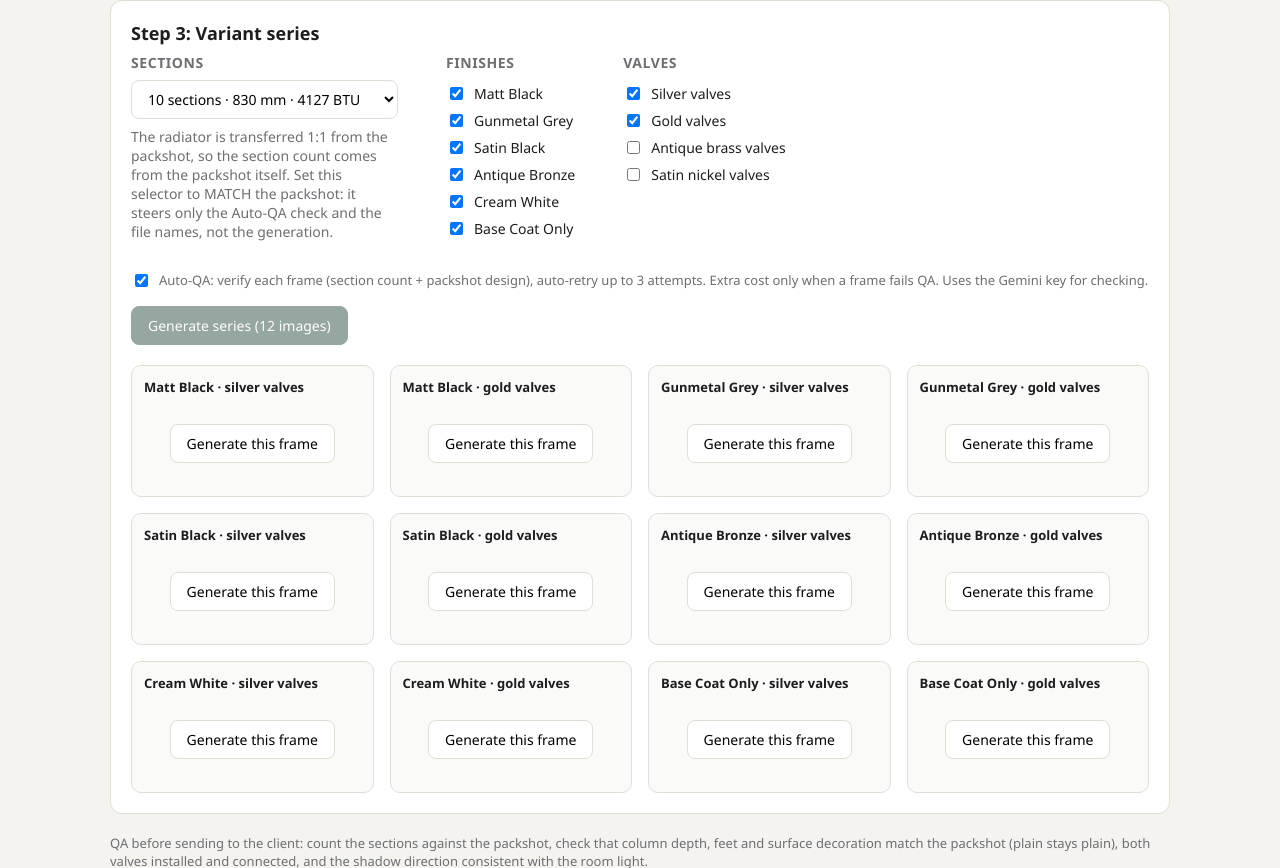
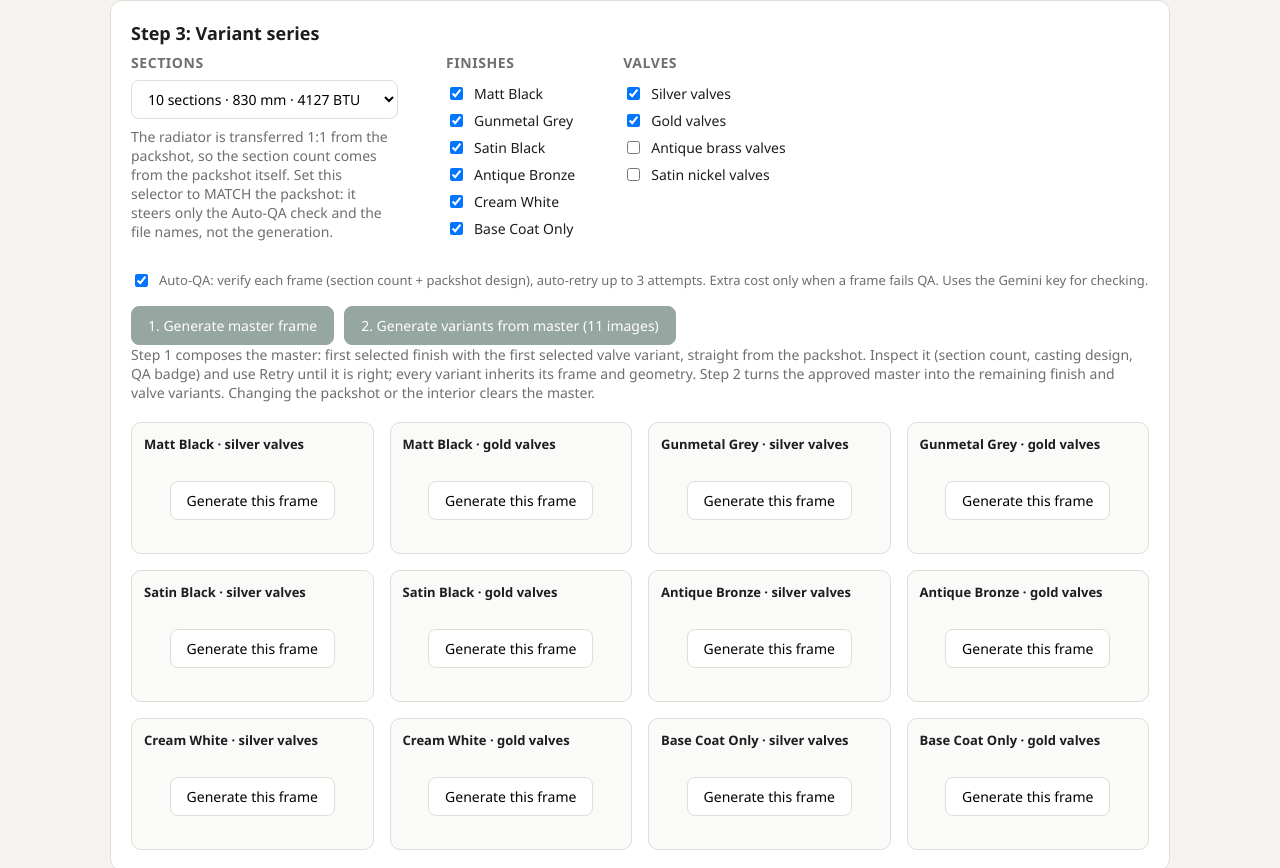
Before and after one commit to adiutant-tech/radiator-studio, a React (Vite) app: page / in a window 1280 px wide. Shown: the part 1255-2123 px from the top of the page. Built offline with nearby package versions, Linux system fonts and the light colour scheme.

Commit message:
v6.2: master z bramka akceptacji + Stop dla pojedynczych generacji i petli QA

```diff
--- a/src/App.jsx
+++ b/src/App.jsx
@@ -159,7 +159,7 @@ const sectionsEnum = (n) =>
 const cellId = (finishKey, valveKey) => `${finishKey}__${valveKey}`
 
 // Podbijaj przy każdej zmianie, widoczne w nagłówku appki:
-const APP_VERSION = 'v6.0'
+const APP_VERSION = 'v6.2'
 
 // Auto-QA: maksymalna liczba prób generacji jednego kadru (1 + ponowienia)
 const QA_MAX_ATTEMPTS = 3
@@ -294,6 +294,17 @@ export default function App() {
   const [promptsOpen, setPromptsOpen] = useState(false)
   const cancelRef = useRef(false)
 
+  // Kadr MASTER z bramką akceptacji (v6.1): seria nie rusza automatycznie.
+  // Krok 1 generuje wyłącznie master; user go ocenia (badge QA, podgląd,
+  // Retry); krok 2 dopiero na jego podstawie robi pozostałe warianty.
+  // Zmiana packshotu lub wnętrza unieważnia master.
+  const [masterImg, setMasterImg] = useState(null)
+  const [masterMeta, setMasterMeta] = useState(null) // {finishKey, valveKey}
+  const clearMaster = () => {
+    setMasterImg(null)
+    setMasterMeta(null)
+  }
+
   // Esc zamyka okna modalne
   useEffect(() => {
     if (!settingsOpen && !promptsOpen) return
@@ -426,6 +437,12 @@ export default function App() {
     let best = null
     let addendum = ''
     for (let attempt = 1; attempt <= QA_MAX_ATTEMPTS; attempt++) {
+      // Stop przerywa też pętlę QA: zwróć najlepszy dotychczasowy kadr,
+      // a jeśli żadnego jeszcze nie ma, przerwij całkowicie.
+      if (cancelRef.current) {
+        if (best) return best
+        throw new Error('Stopped.')
+      }
       const img = await generateImage(
         addendum ? `${basePrompt}\n\n${addendum}` : basePrompt,
         inputs,
@@ -539,6 +556,7 @@ export default function App() {
           )
       setPlate(await recompress(raw))
       setPlateOrigin('style')
+      clearMaster()
     } catch (e) {
       alert(`Interior generation failed: ${e.message}`)
     } finally {
@@ -557,15 +575,25 @@ export default function App() {
 
   const totalCells = plan.reduce((n, p) => n + p.valveOrder.length, 0)
 
-  const runSeries = async () => {
+  // KROK 1: sam MASTER. Pierwszy wybrany finisz × pierwszy wybrany wariant
+  // przyłączy, jedyna pełna kompozycja packshot+wnętrze w serii. User ocenia
+  // wynik (badge QA, podgląd, Retry) i dopiero potem odpala warianty.
+  const runMaster = async () => {
     if (!packshot || !plate) {
       alert('A packshot and a reference interior are required.')
       return
     }
+    if (plan.length === 0 || plan[0].valveOrder.length === 0) {
+      alert('Select at least one finish and one valve variant.')
+      return
+    }
     cancelRef.current = false
     setRunning(true)
+    const finishKey = plan[0].finishKey
+    const valveKey = plan[0].valveOrder[0]
+    const id = cellId(finishKey, valveKey)
+    const prompt = buildComposePrompt(finishKey, valveKey)
 
-    // budżet bajtowy na wejścia łącznie
     // KOLEJNOŚĆ MA ZNACZENIE: [1] = pokój (baza edycji), [2] = packshot,
     // [3] = opcjonalna referencja zaworu
     const inputsAll = await fitBudget(
@@ -573,72 +601,103 @@ export default function App() {
     )
     const [plateSmall, packshotSmall, valveSmall] = inputsAll
 
+    setCells({ [id]: { status: 'running', prompt, sections, qa: null, verify: null } })
+    clearMaster()
+    try {
+      // Master jest sprawdzany przez QA także pod kątem zgodności WZORU
+      // z packshotem; warianty dziedziczą wzór z mastera.
+      const res = await generateVerified(
+        prompt,
+        valveSmall
+          ? [plateSmall, packshotSmall, valveSmall]
+          : [plateSmall, packshotSmall],
+        { checkDesign: packshotSmall, noteCellId: id },
+      )
+      patchCell(id, { status: 'done', img: res.img, verify: res.verify, qa: null })
+      const [fitted] = await fitBudget([res.img])
+      setMasterImg(fitted)
+      setMasterMeta({ finishKey, valveKey })
+    } catch (e) {
+      patchCell(id, { status: 'error', error: e.message })
+    }
+    setRunning(false)
+  }
+
+  // KROK 2: WARIANTY z zaakceptowanego mastera. Finisze jako swap lakieru
+  // z mastera, przyłącza jako swap zaworów z kadru danego finiszu. Master
+  // nie jest generowany ponownie; jego komórka zostaje nietknięta.
+  const runVariants = async () => {
+    if (!masterImg || !masterMeta) {
+      alert('Generate the master frame first (step 1).')
+      return
+    }
+    cancelRef.current = false
+    setRunning(true)
+
+    const valveSmall = valveRef ? (await fitBudget([valveRef]))[0] : null
+    const masterId = cellId(masterMeta.finishKey, masterMeta.valveKey)
+
+    setCells((prev) => {
       const init = {}
       for (const p of plan)
-      for (const v of p.valveOrder)
-        init[cellId(p.finishKey, v)] = { status: 'pending' }
-    setCells(init)
-
-    // KADR MASTER: pierwszy finisz to jedyna pełna kompozycja w serii.
-    // Każdy kolejny finisz powstaje jako edycja mastera (zmiana samego
-    // lakieru), dzięki czemu cała seria dzieli identyczny kadr, kąt i światło.
-    let masterFrame = null
+        for (const v of p.valveOrder) {
+          const id = cellId(p.finishKey, v)
+          init[id] =
+            id === masterId && prev[id]?.status === 'done'
+              ? prev[id]
+              : { status: 'pending' }
+        }
+      return init
+    })
 
     for (const p of plan) {
       if (cancelRef.current) break
-      const [firstValve, ...restValves] = p.valveOrder
-      let frameImg = null
 
-      const firstId = cellId(p.finishKey, firstValve)
-      const isMaster = !masterFrame
-      const firstPrompt = isMaster
-        ? buildComposePrompt(p.finishKey, firstValve)
-        : buildFinishSwapPrompt(p.finishKey)
-      const inputs = isMaster
-        ? valveSmall
-          ? [plateSmall, packshotSmall, valveSmall]
-          : [plateSmall, packshotSmall]
-        : [masterFrame]
-
-      patchCell(firstId, { status: 'running', prompt: firstPrompt, sections, qa: null, verify: null })
+      // baza dla finiszu: master albo swap lakieru z mastera (z zaworem mastera)
+      let baseImg
+      if (p.finishKey === masterMeta.finishKey) {
+        baseImg = masterImg
+      } else {
+        const baseId = cellId(p.finishKey, masterMeta.valveKey)
+        const tracked = p.valveOrder.includes(masterMeta.valveKey)
+        const swapPrompt = buildFinishSwapPrompt(p.finishKey)
+        if (tracked)
+          patchCell(baseId, { status: 'running', prompt: swapPrompt, sections, qa: null, verify: null })
         try {
-        // QA: master jest sprawdzany także pod kątem zgodności WZORU
-        // z packshotem; kolejne finisze dziedziczą wzór z mastera, więc
-        // dla nich wystarczy sama liczba sekcji.
-        const res = await generateVerified(firstPrompt, inputs, {
-          checkDesign: isMaster ? packshotSmall : null,
-          noteCellId: firstId,
+          const res = await generateVerified(swapPrompt, [masterImg], {
+            noteCellId: tracked ? baseId : null,
           })
-        frameImg = res.img
-        patchCell(firstId, { status: 'done', img: frameImg, verify: res.verify, qa: null })
-        // kadr posłuży jako wejście kolejnych edycji: zmieść w budżecie
-        ;[frameImg] = await fitBudget([frameImg])
-        if (isMaster) masterFrame = frameImg
+          if (tracked)
+            patchCell(baseId, { status: 'done', img: res.img, verify: res.verify, qa: null })
+          ;[baseImg] = await fitBudget([res.img])
         } catch (e) {
-        patchCell(firstId, { status: 'error', error: e.message })
-        for (const rv of restValves)
-          patchCell(cellId(p.finishKey, rv), {
+          if (tracked) patchCell(baseId, { status: 'error', error: e.message })
+          for (const v of p.valveOrder)
+            if (v !== masterMeta.valveKey)
+              patchCell(cellId(p.finishKey, v), {
                 status: 'error',
                 error: 'Skipped: no base frame for this finish.',
               })
           continue
         }
+      }
 
       // pozostałe warianty przyłączy: swap zaworów z kadru tego finiszu
-      for (const rv of restValves) {
+      for (const v of p.valveOrder) {
+        if (v === masterMeta.valveKey) continue
         if (cancelRef.current) break
-        const rvId = cellId(p.finishKey, rv)
-        const swapPrompt = buildSwapPrompt(rv)
-        patchCell(rvId, { status: 'running', prompt: swapPrompt, sections, qa: null, verify: null })
+        const vId = cellId(p.finishKey, v)
+        const swapPrompt = buildSwapPrompt(v)
+        patchCell(vId, { status: 'running', prompt: swapPrompt, sections, qa: null, verify: null })
         try {
           const res = await generateVerified(
             swapPrompt,
-            valveSmall ? [frameImg, valveSmall] : [frameImg],
-            { noteCellId: rvId },
+            valveSmall ? [baseImg, valveSmall] : [baseImg],
+            { noteCellId: vId },
           )
-          patchCell(rvId, { status: 'done', img: res.img, verify: res.verify, qa: null })
+          patchCell(vId, { status: 'done', img: res.img, verify: res.verify, qa: null })
         } catch (e) {
-          patchCell(rvId, { status: 'error', error: e.message })
+          patchCell(vId, { status: 'error', error: e.message })
         }
       }
     }
@@ -652,6 +711,10 @@ export default function App() {
       alert('A packshot and a reference interior are required.')
       return
     }
+    // Pojedyncza generacja też jest przerywalna: ustawia flagę running,
+    // dzięki czemu przycisk Stop jest widoczny i działa (z QA to do 3 generacji).
+    cancelRef.current = false
+    setRunning(true)
     const id = cellId(finishKey, valveKey)
     const prompt = buildComposePrompt(finishKey, valveKey)
     patchCell(id, { status: 'running', error: null, prompt, sections, qa: null, verify: null })
@@ -665,8 +728,16 @@ export default function App() {
         noteCellId: id,
       })
       patchCell(id, { status: 'done', img: res.img, verify: res.verify, qa: null })
+      // Retry na komórce mastera odświeża też sam master; warianty zrobione
+      // ze starego mastera są od tej chwili nieaktualne (przegeneruj krok 2).
+      if (masterMeta && cellId(masterMeta.finishKey, masterMeta.valveKey) === id) {
+        const [fitted] = await fitBudget([res.img])
+        setMasterImg(fitted)
+      }
     } catch (e) {
       patchCell(id, { status: 'error', error: e.message })
+    } finally {
+      setRunning(false)
     }
   }
 
@@ -845,13 +916,23 @@ export default function App() {
               type="file"
               accept="image/*"
               hidden
-              onChange={async (e) =>
-                e.target.files[0] &&
+              onChange={async (e) => {
+                if (!e.target.files[0]) return
                 setPackshot(await fileToDataUrl(e.target.files[0]))
-              }
+                clearMaster()
+              }}
             />
           </label>
-          {packshot && <button onClick={() => setPackshot(null)}>Remove</button>}
+          {packshot && (
+            <button
+              onClick={() => {
+                setPackshot(null)
+                clearMaster()
+              }}
+            >
+              Remove
+            </button>
+          )}
         </div>
         {packshot && (
           <img
@@ -989,6 +1070,7 @@ export default function App() {
                   if (!e.target.files[0]) return
                   setPlate(await fileToDataUrl(e.target.files[0]))
                   setPlateOrigin('own')
+                  clearMaster()
                 }}
               />
             </label>
@@ -1306,12 +1388,23 @@ export default function App() {
         <div className="row">
           <button
             className="primary"
-            onClick={runSeries}
+            onClick={runMaster}
             disabled={running || !packshot || !plate || totalCells === 0}
           >
-            {running
-              ? `Generating… (${doneCount}/${totalCells})`
-              : `Generate series (${totalCells} images)`}
+            {running && !masterImg
+              ? 'Generating master…'
+              : masterImg
+                ? 'Regenerate master frame'
+                : '1. Generate master frame'}
+          </button>
+          <button
+            className="primary"
+            onClick={runVariants}
+            disabled={running || !masterImg || totalCells < 2}
+          >
+            {running && masterImg
+              ? `Generating variants… (${doneCount}/${totalCells})`
+              : `2. Generate variants from master (${Math.max(totalCells - 1, 0)} images)`}
           </button>
           {running && (
             <button onClick={() => (cancelRef.current = true)}>Stop</button>
@@ -1320,6 +1413,9 @@ export default function App() {
             <button onClick={downloadAll}>Download all (ZIP)</button>
           )}
         </div>
+        <p className="hint">
+          Step 1 composes the master: first selected finish with the first selected valve variant, straight from the packshot. Inspect it (section count, casting design, QA badge) and use Retry until it is right; every variant inherits its frame and geometry. Step 2 turns the approved master into the remaining finish and valve variants. Changing the packshot or the interior clears the master.
+        </p>
 
         <div className="grid">
           {plan.flatMap((p) =>
```
Lines whose indentation alone changed are shown as unchanged.
